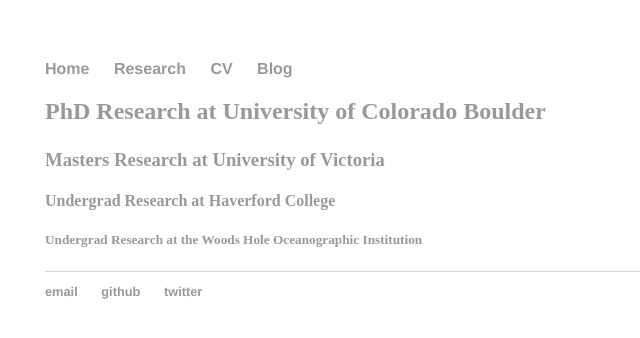
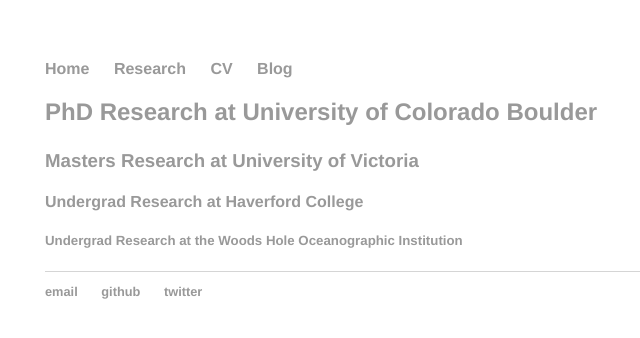
Before and after one commit to jlreeve/jlreeve.github.io, a Jekyll site: the page built from research/index.html, in a window 1280 px wide. Shown: the top 338 px of the page, without its empty margins (147-787 px from the left). Built offline with Jekyll 4.4.1, drawn with Linux system fonts in a browser that asks for light colours.

Commit message:
changing header fonts
hopefully

```diff
--- a/css/main.css
+++ b/css/main.css
@@ -23,6 +23,21 @@
     font-size: 3em;
     font-family:'Helvetica', 'Arial', 'Sans-Serif';
 }
+h2 {
+    font-family:'Helvetica', 'Arial', 'Sans-Serif';
+}
+h3 {
+    font-family:'Helvetica', 'Arial', 'Sans-Serif';
+}
+h4 {
+    font-family:'Helvetica', 'Arial', 'Sans-Serif';
+}
+h5 {
+    font-family:'Helvetica', 'Arial', 'Sans-Serif';
+}
+h6 {
+    font-family:'Helvetica', 'Arial', 'Sans-Serif';
+}
 p {
     font-size: 1.5em;
     line-height: 1.4em;
```
